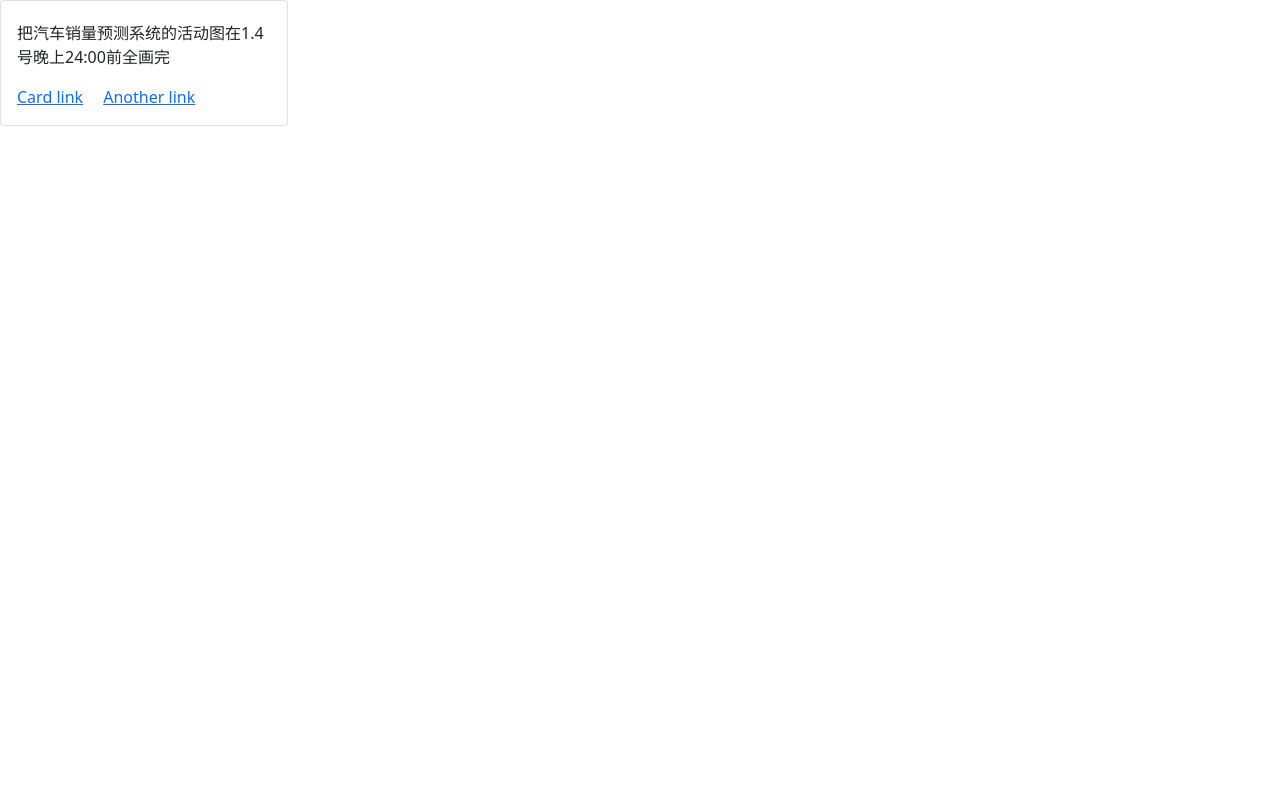
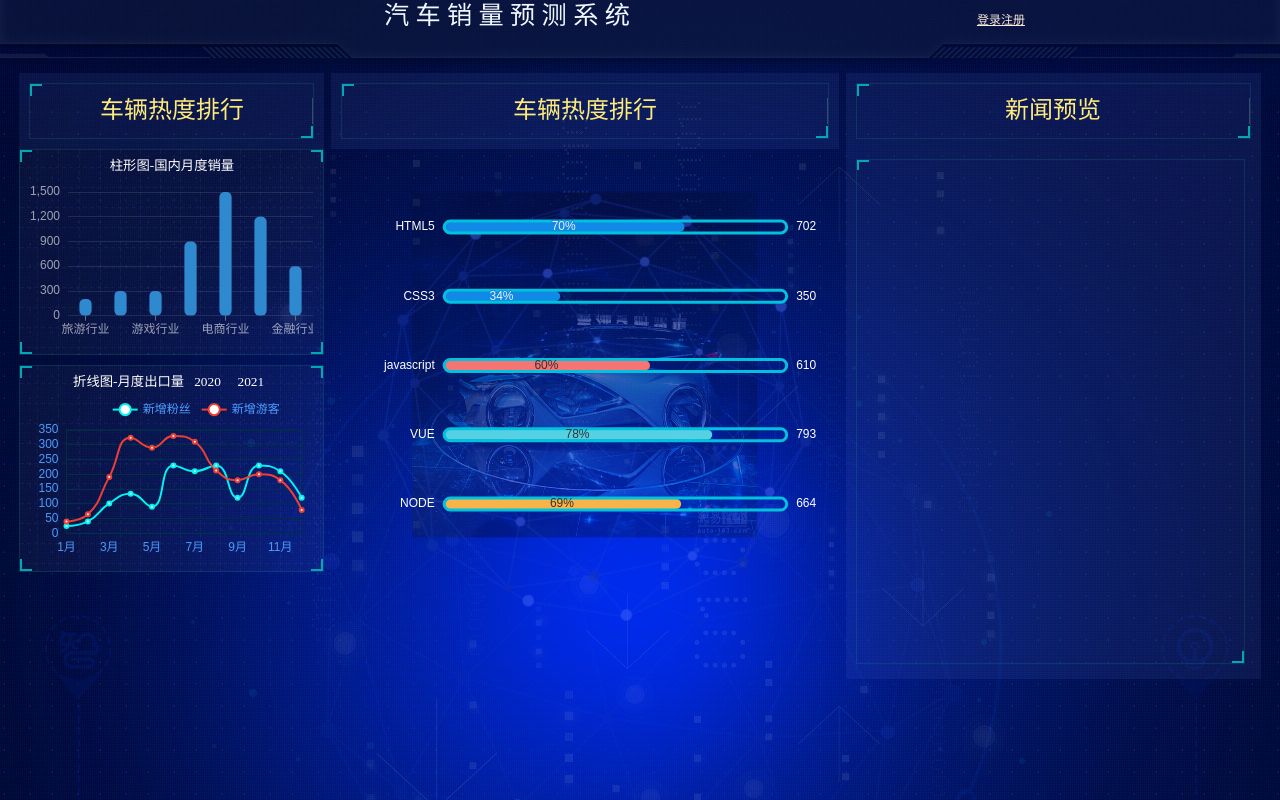
Before and after one commit to Junewang0614/CarsPredictionSys, a Django app: template templates/usermanage/index.html in a window 1280 px wide. Run offline with Django 3.2, Linux system fonts and the light colour scheme; the template is opened without the code that fills it, so the values that code supplies are empty; some libraries are stand-ins or nearby versions.

Commit message:
Connect the front end

```diff
--- a/templates/usermanage/index.html
+++ b/templates/usermanage/index.html
@@ -1,39 +1,160 @@
-<!--<!DOCTYPE html>
-<html lang="en">
-<head>
-  <meta charset="UTF-8">
-  <meta name="viewport" content="width=device-width, initial-scale=1.0">
-  <title>AT-UI Boilerplate</title>
-</head>
-<body>
-  <div id="app"></div>
-</body>
-</html>-->
 <!DOCTYPE html>
 <html lang="en">
+
 <head>
-    <meta charset="UTF-8">
-    <meta http-equiv="X-UA-Compatible" content="IE=edge">
-    <meta name="viewport" content="width=device-width, initial-scale=1.0">
-    <title>个人主页</title>
+    <meta charset="UTF-8"/>
+    <meta name="viewport" content="width=device-width,initial-scale=1.0">
+    {% load static %}
+    <title>汽车销量预测</title>
+    <!-- 引入网页图标 -->
+    <link rel="sshortcut icon" href="{% static 'images/_销量预测2.ico' %}" type="image/x-icon"/>
+    <link rel="stylesheet" href="{% static 'css/index.css' %}">
+    <!-- 引入css初始化文件 -->
+    <link rel="stylesheet" href="{% static 'css/common.css' %}">
+</head>
 
-    <link href="https://cdn.jsdelivr.net/npm/bootstrap@5.1.3/dist/css/bootstrap.min.css" rel="stylesheet" integrity="sha384-1BmE4kWBq78iYhFldvKuhfTAU6auU8tT94WrHftjDbrCEXSU1oBoqyl2QvZ6jIW3" crossorigin="anonymous">
+<body style='overflow:-Scroll;overflow-y:hidden'>
 
-</head>
-<body>
-  <div class="card" style="width: 18rem;">
-    <div class="card-body">
-      <h5 class="card-title">{{ username }}</h5>
-      <h6 class="card-subtitle mb-2 text-muted">{{ fname }}</h6>
-        {% if flogo %}
-            <img src = "{{ flogo }}" width = 100px>
-        {% endif %}
-      <p class="card-text">{{ username }}把汽车销量预测系统的活动图在1.4号晚上24:00前全画完</p>
-      <a href="#" class="card-link">Card link</a>
-      <a href="#" class="card-link">Another link</a>
+
+<!-- style='overflow:-Scroll;overflow-y:hidden' -->
+
+<!-- 头部的盒子 -->
+<header>
+    <!-- 顶部快捷导航start -->
+    <div class="shortcut">
+        <div class="w">
+            <div class="fl">
+                <ul>
+                    <li class="h1" style = "list-style: none">汽 车 销 量 预 测 系 统</li>
+                    <li>
+                        <a href="/usermanage/reg/">登录注册</a>
+                        <!-- <a href="../register.html">注册</a> -->
+                    </li>
+                </ul>
+            </div>
+            <!-- <head class="h1">汽车销售预测</head> -->
+        </div>
     </div>
-  </div>
+    <!-- 顶部快捷导航end -->
+    <!-- <div class="showTime"></div>
+    <script>
+        var t = null;
+        t = setTimeout(time, 1000);//開始运行
+        function time() {
+            clearTimeout(t);//清除定时器
+            dt = new Date();
+            var y = dt.getFullYear();
+            var mt = dt.getMonth() + 1;
+            var day = dt.getDate();
+            var h = dt.getHours();//获取时
+            var m = dt.getMinutes();//获取分
+            var s = dt.getSeconds();//获取秒
+            document.querySelector(".showTime").innerHTML = '当前时间：' + y + "年" + mt + "月" + day + "-" + h + "时" + m + "分" + s + "秒";
+            t = setTimeout(time, 1000); //设定定时器，循环运行
+        }
+    </script> -->
+</header>
+<!-- 页面主题部分 -->
+<section class="mainbox">
+    <!-- 左侧盒子 -->
+    <div class="colunm">
+        <div class="no">
+            <div class="no-hd">
+                <ul>
+                    <li style = "list-style: none">车辆热度排行</li>
+                    <!-- <li>100000</li> -->
+                </ul>
+            </div>
+        </div>
+        <div class="panel bar">
+            <h2>柱形图-国内月度销量</h2>
+            <div class="chart">图标</div>
+            <div class="panel-footer"></div>
+        </div>
+        <div class="panel line">
+            <h2>折线图-月度出口量
+                <a href="javascript:;">2020</a>
+                <a href="javascript:;">2021</a>
+            </h2>
+            <div class="chart">图标</div>
+            <div class="panel-footer"></div>
+        </div>
+        <!-- <div class="panel pie">
+            <h2>柱形图-就业行业</h2>
+            <div class="chart">图标</div>
+            <div class="panel-footer"></div>
+        </div> -->
+    </div>
+    <!-- 中间盒子 -->
+    <div class="colunm">
+        <!-- no模块制作 -->
+        <div class="no">
+            <div class="no-hd">
+                <ul>
+                    <li style = "list-style: none">车辆热度排行</li>
+                    <!-- <li>100000</li> -->
+                </ul>
+            </div>
+            <!-- <div class="no-bd">
+                <ul>
+                    <li>前端需求人数</li>
+                    <li>市场供应人数</li>
+                </ul>
+            </div> -->
+        </div>
+        <!-- map模块 -->
+        <div class="map">
+            <div class="map1"></div>
+            <div class="map2"></div>
+            <div class="map3"></div>
+            <div class="chart">地图模块</div>
+        </div>
+    </div>
+    <!-- 右侧盒子 -->
+    <div class="colunm">
+        <div class="no">
+            <div class="no-hd">
+                <ul>
+                    <li style = "list-style: none">新闻预览</li>
+                    <!-- <li>100000</li> -->
+                </ul>
+            </div>
+            <!-- <div class="panel bar2">
+                <h2>柱形图-就业行业</h2>
+                <div class="chart">图标</div>
+                <div class="panel-footer"></div>
+            </div>
+            <div class="panel line2">
+                <h2>折线图-人员变化</h2>
+                <div class="chart">图标</div>
+                <div class="panel-footer"></div>
+            </div>
+            <div class="panel pie2">
+                <h2>柱形图-就业行业</h2>
+                <div class="chart">图标</div>
+                <div class="panel-footer"></div>
+            </div> -->
+        </div>
+        <div class="no1">
+            <div class="no-hd1">
+                <ul>
+                    {% if news %}
+                        {% for new in news %}
+                            <li><a href="{{ new.1 }}">{{ new.0 }}</a></li>
+                        {% endfor %}
+                    {% endif %}
+                </ul>
+            </div>
+        </div>
+
+    </div>
+
+</section>
+<script src="{% static 'js/flexible.js' %}"></script>
+<script src="{% static 'js/jquery.js' %}"></script>
+<script src="{% static 'js/echarts.js' %}"></script>
+<script src="{% static 'js/index.js' %}"></script>
+
 </body>
-<script src="https://cdn.jsdelivr.net/npm/bootstrap@5.1.3/dist/js/bootstrap.bundle.min.js" integrity="sha384-ka7Sk0Gln4gmtz2MlQnikT1wXgYsOg+OMhuP+IlRH9sENBO0LRn5q+8nbTov4+1p" crossorigin="anonymous"></script>
 
 </html>
```
Also changed, not shown: templates/usermanage/index_test.html (added, +39 -0 lines).
